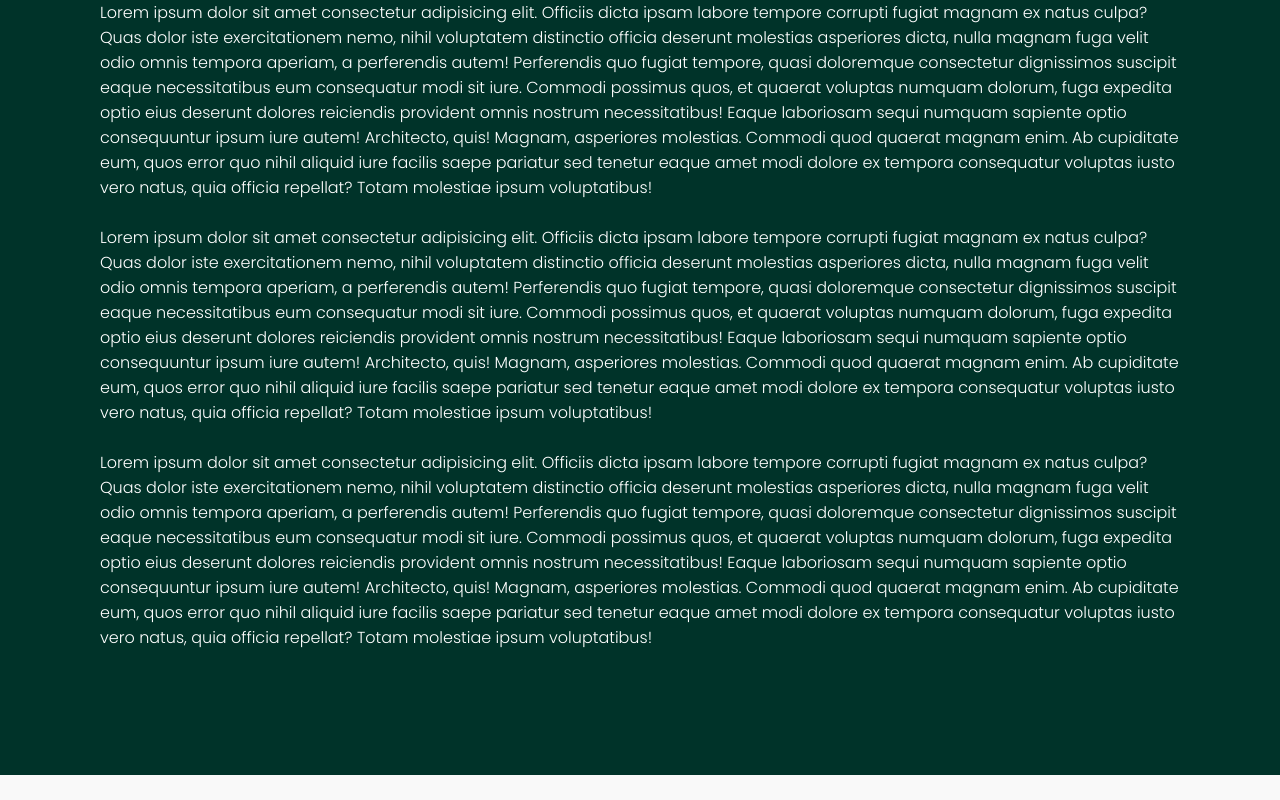
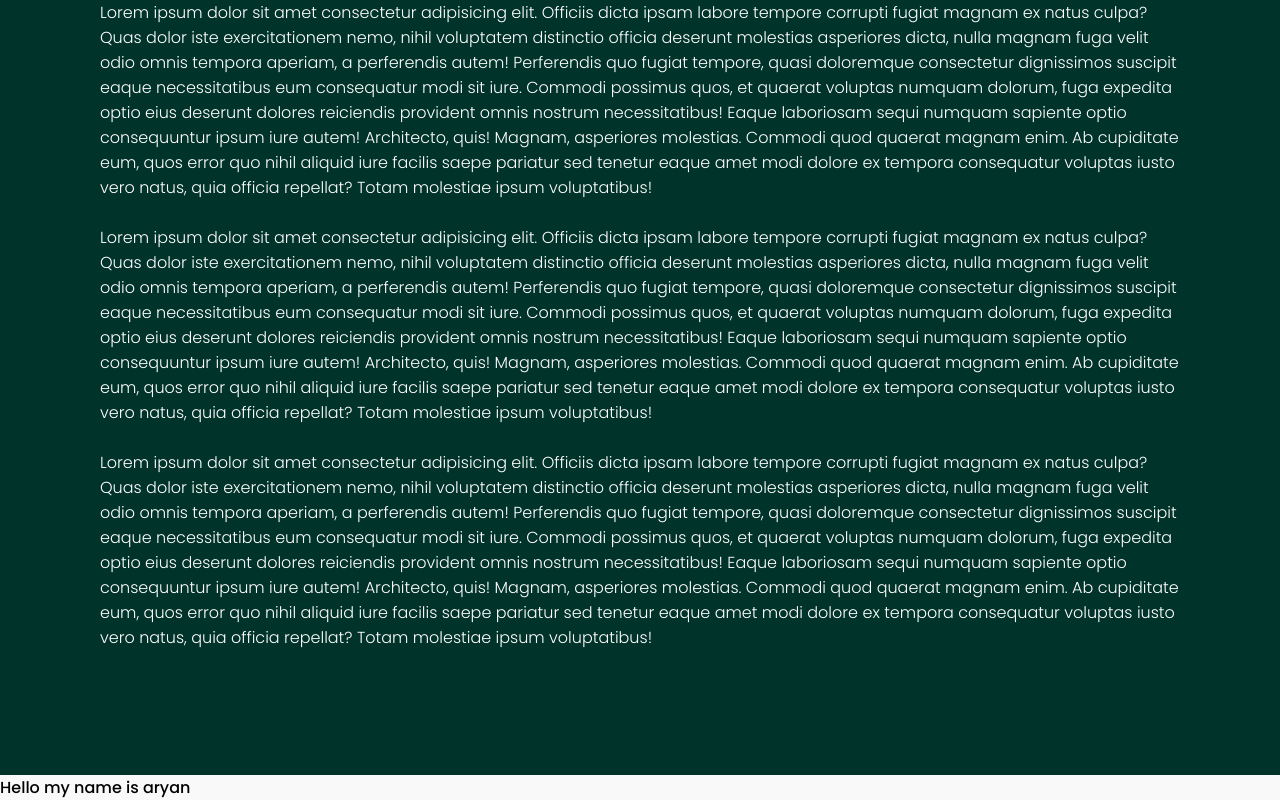
Before and after one commit to AryanTele/parallax-website, a plain HTML site: page index.html in a window 1280 px wide. Shown: the part 982-1782 px from the top of the page. Before the commit the page ends 1757 px from the top, so only its background shows below. Drawn offline with Linux system fonts and the light colour scheme.

Commit message:
added a para section

```diff
--- a/index.html
+++ b/index.html
@@ -74,9 +74,7 @@
 
         </p>
     </section>
-    <p>
-
-    </p>
+    <p>Hello my name is aryan</p>
 
     <script src="srcipt.js"></script>
 </body>
```
